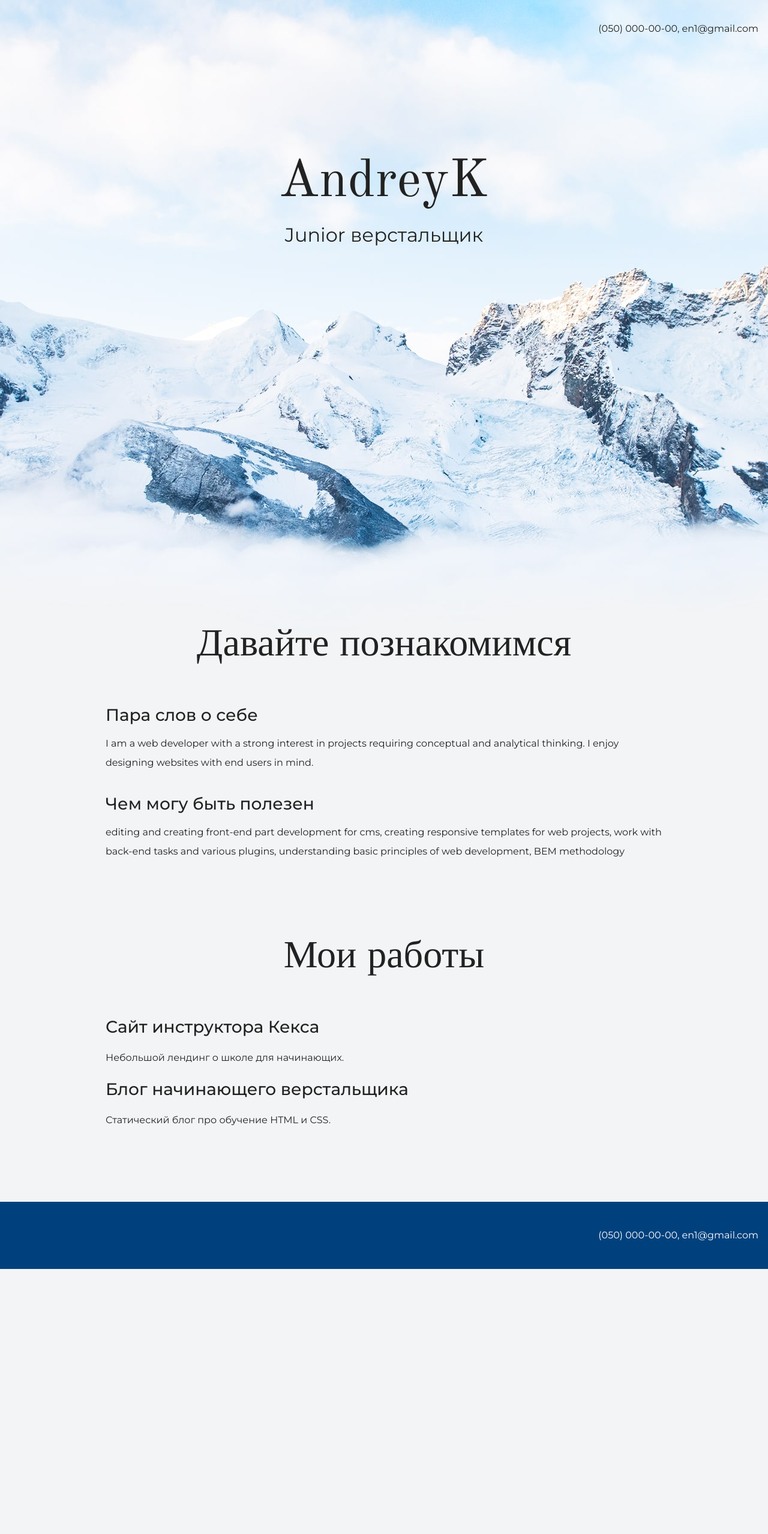
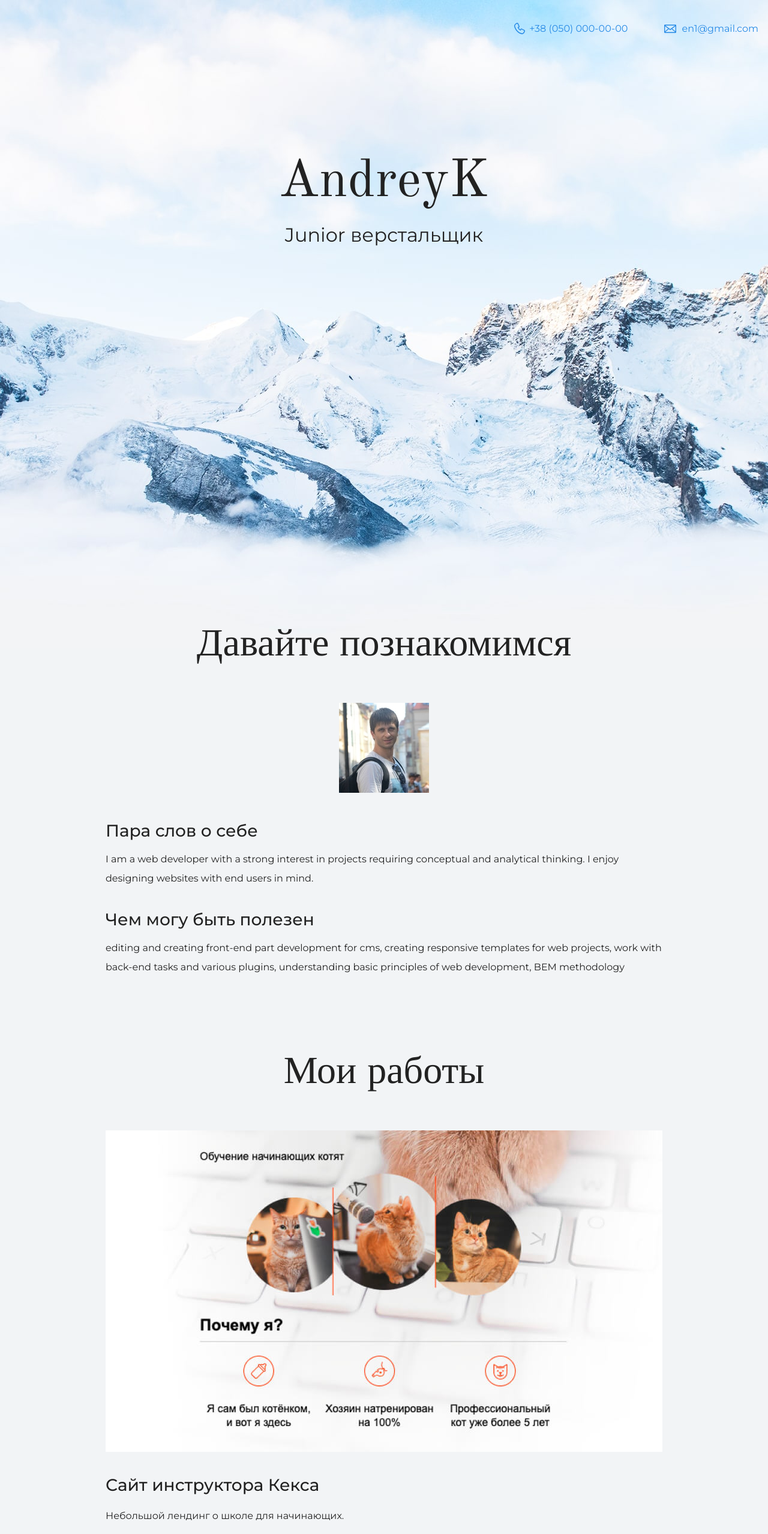
Before and after one commit to Kasikua/mysite, a plain HTML site: page index.html in a window 1280 px wide. Shown: the top 2558 px of the page at 60% size. Before the commit the page ends 2116 px from the top, so only its background shows below. Drawn offline with nearby package versions, Linux system fonts and the light colour scheme.

Commit message:
Сonnecting images, changing text

```diff
--- a/index.html
+++ b/index.html
@@ -10,7 +10,8 @@
   <body>
     <header class="page-header">
       <div class="container">
-        (050) 000-00-00, en1@gmail.com
+        <a href="tel:+3380500000000" class="header-phone">+38 (050) 000-00-00</a>
+        <a href="mailto:en1@gmail.com" class="header-email">en1@gmail.com</a>
       </div>
     </header>
 
@@ -22,6 +23,9 @@
 
     <section class="intro">
       <div class="container"><h2 class="subheading">Давайте познакомимся</h2>
+        <figure class="user-image">
+          <img src="files/user.jpg" width="150" alt="Моя фотография">
+        </figure>
       <h3>Пара слов о себе</h3>
       <p>I am a web developer with a strong interest in projects requiring conceptual and analytical thinking. I enjoy designing websites with end users in mind.</p>
       <h3>Чем могу быть полезен</h3>
@@ -31,9 +35,12 @@
 
     <section class="portfolio">
       <div class="container"><h2 class="subheading">Мои работы</h2>
-
+      <figure class="project-image">
+        <img src="files/project.jpg" width="928" height="536" alt="Сайт инструктора Кекса">
+      </figure>
       <h3>Сайт инструктора Кекса</h3>
       <p>Небольшой лендинг о школе для начинающих.</p>
+      <a class="button" href="source/keks/index.html">Открыть страницу</a>
 
       <h3>Блог начинающего верстальщика</h3>
       <p>Статический блог про обучение HTML и CSS.</p>
@@ -42,7 +49,8 @@
 
     <footer class="page-footer">
       <div class="container">
-        (050) 000-00-00, en1@gmail.com
+        <a href="tel:+380500000000" class="footer-phone">+38 (050) 000-00-00</a>
+        <a href="mailto:en1@gmail.com" class="footer-email">en1@gmail.com</a>
       </div>
     </footer>
   </body>
```
